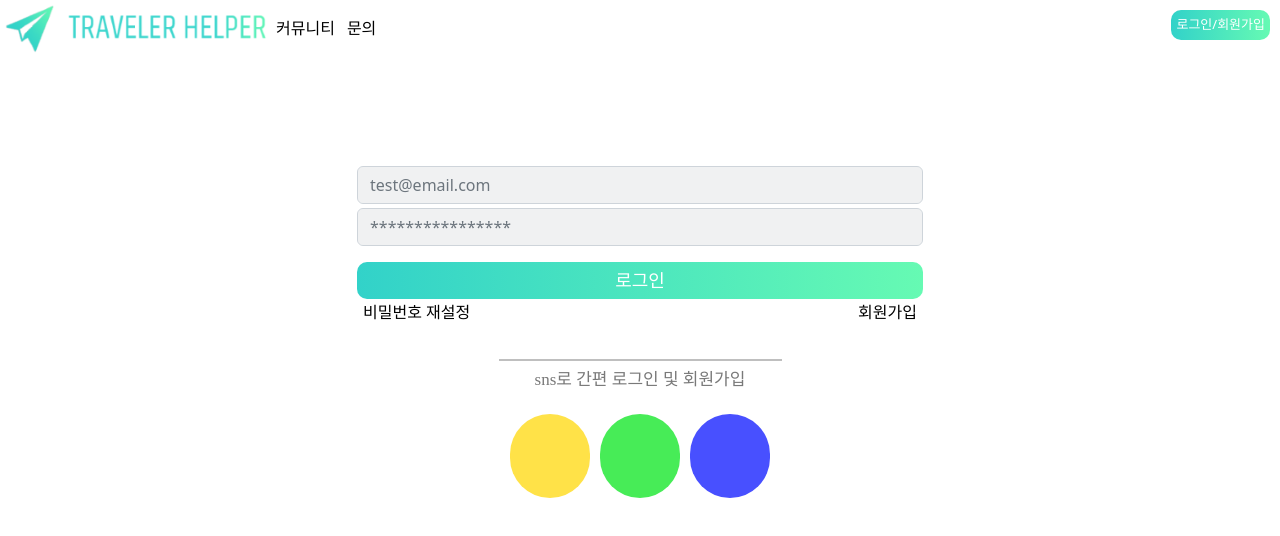
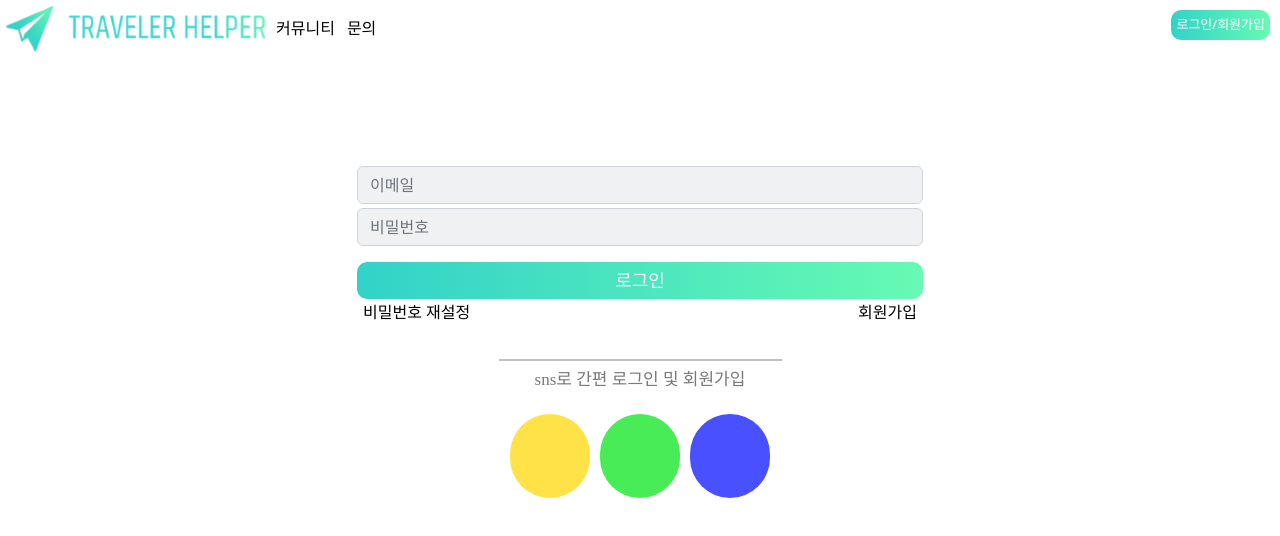
Before and after one commit to travel-helper/client, a React (Create React App) app: page /login in a window 1280 px wide. Shown: the top 536 px of the page. Built offline with nearby package versions, Linux system fonts and the light colour scheme.

Commit message:
Fix Login.jsx placehorder 변경

```diff
--- a/src/components/views/Login.jsx
+++ b/src/components/views/Login.jsx
@@ -28,7 +28,7 @@ const Login = () => {
             className="bg-secondary bg-opacity-10"
             id="email"
             type="text"
-            placeholder="test@email.com"
+            placeholder="이메일"
             {...register("email", {
               required: "이메일은 필수 입력입니다.",
               pattern: {
@@ -44,7 +44,7 @@ const Login = () => {
             className="bg-secondary bg-opacity-10"
             id="password"
             type="password"
-            placeholder="****************"
+            placeholder="비밀번호"
             {...register("password", {
               required: "비밀번호는 필수 입력입니다.",
               minLength: {
```
